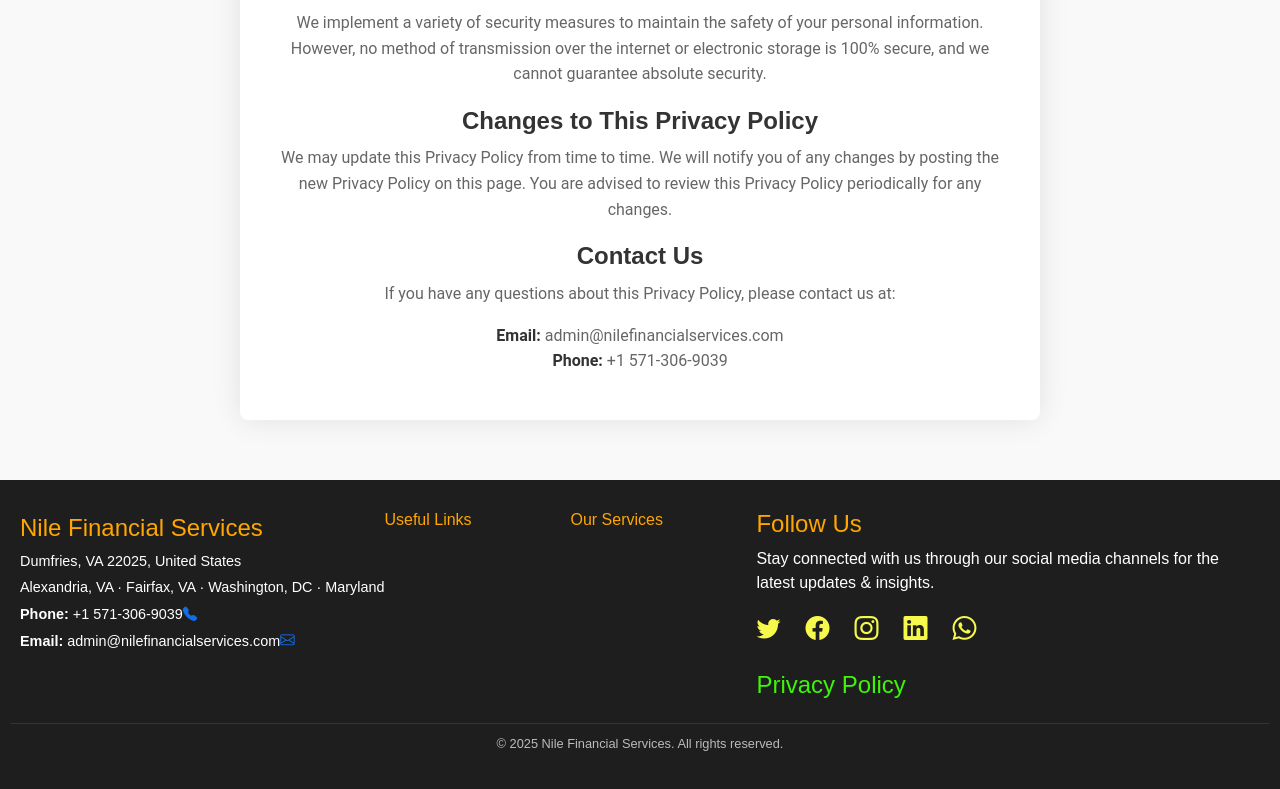
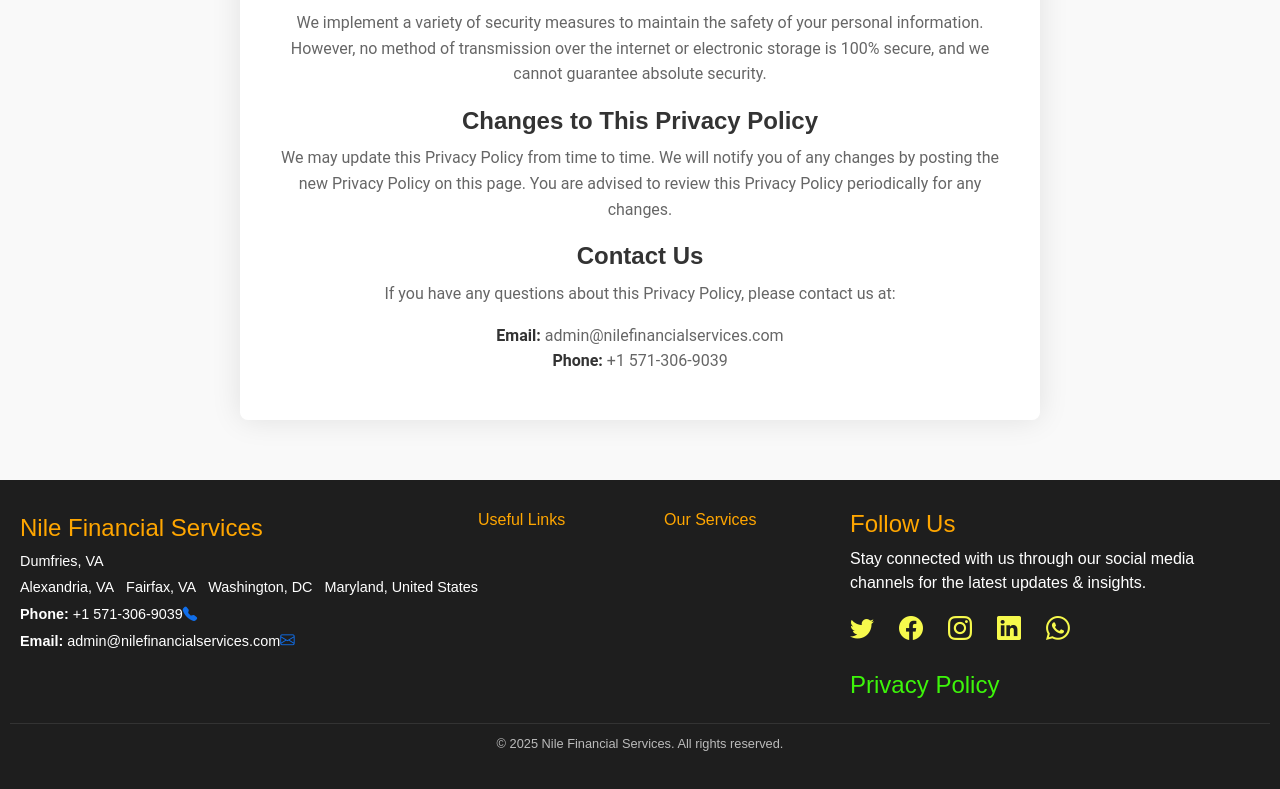
Before and after one commit to Abdumk/NileTaxServicees, a React (Vite) app: page /NileTaxServicees/pp in a window 1280 px wide. Shown: the part 1044-1833 px from the top of the page. Built offline with nearby package versions, Linux system fonts and the light colour scheme.

Commit message:
nile project done

```diff
--- a/src/components/Footer/Footer.jsx
+++ b/src/components/Footer/Footer.jsx
@@ -43,10 +43,11 @@
               <span className="site-name">Nile Financial Services</span>
             </Link>
             <div className="contact-details">
-              <p>Dumfries, VA 22025, United States</p>
+              <p>Dumfries, VA </p>
               <p>
-                Alexandria, VA · Fairfax, VA · Washington, DC · Maryland
-              </p>
+  Alexandria, VA&nbsp;&nbsp;&nbsp;Fairfax, VA&nbsp;&nbsp;&nbsp;Washington, DC&nbsp;&nbsp;&nbsp;Maryland, United States
+</p>
+
               <p>
                 <strong>Phone:</strong> +1 571-306-9039
                 <Link to="tel:+15713069039" className="phone-link">
```
